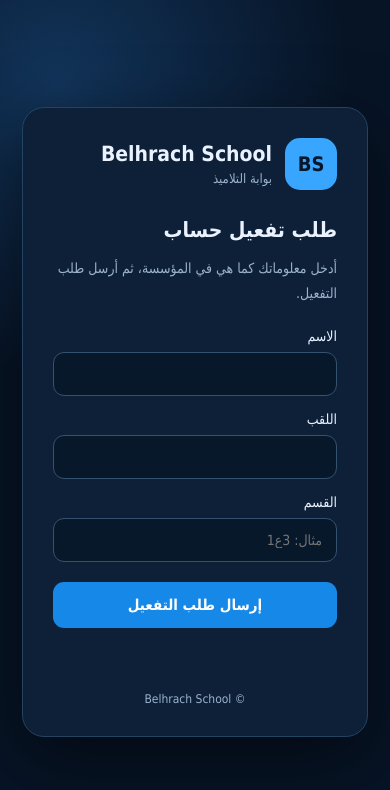
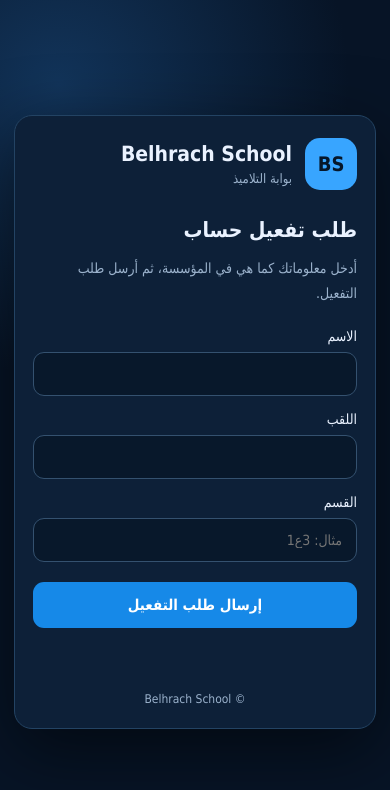
Before and after one commit to rfat27406-max/Students, a plain HTML site: page Belhrach-School-Student/index.html in a window 390 px wide. Drawn offline with Linux system fonts and the light colour scheme.

Commit message:
Update style.css

```diff
--- a/Belhrach-School-Student/style.css
+++ b/Belhrach-School-Student/style.css
@@ -1,12 +1,167 @@
-:root{font-family:Tahoma,Arial,sans-serif;color:#eaf2ff;background:#071426}
-*{box-sizing:border-box}body{min-height:100vh;margin:0;display:grid;place-items:center;padding:22px;background:radial-gradient(circle at 15% 10%,#12345a 0,transparent 35%),#071426}
-.panel{width:min(100%,480px);background:#0d2038;border:1px solid #234363;border-radius:22px;padding:30px;box-shadow:0 22px 70px #0008}
-.brand{display:flex;align-items:center;gap:13px;margin-bottom:28px}.mark{width:52px;height:52px;display:grid;place-items:center;border-radius:15px;background:#38a5ff;color:#061629;font-weight:900;font-size:20px}
-h1{font-size:21px;margin:0} .brand p,.muted,footer{color:#9bb2cc} .brand p{margin:5px 0 0;font-size:13px}
-h2{font-size:21px;margin:0 0 8px} .muted{line-height:1.8;font-size:14px}
-form{display:grid;gap:15px;margin-top:22px}label{display:grid;gap:8px;font-size:14px}
-input{width:100%;padding:13px 14px;border-radius:11px;border:1px solid #34516f;background:#08182b;color:white;font:inherit;outline:none}
-input:focus{border-color:#38a5ff;box-shadow:0 0 0 3px #38a5ff22}
-button{border:0;border-radius:11px;padding:14px;background:#1689e8;color:white;font:700 15px Tahoma;cursor:pointer;margin-top:5px}
-button:disabled{opacity:.6;cursor:wait}.secondary{background:#294662}.message{min-height:22px;font-size:14px;line-height:1.7;color:#ffd28a}
-footer{text-align:center;font-size:12px;margin-top:28px} [hidden]{display:none!important}
+
+:root {
+  font-family: Tahoma, Arial, sans-serif;
+  color: #eaf2ff;
+  background: #071426;
+}
+
+* {
+  box-sizing: border-box;
+}
+
+body {
+  min-height: 100vh;
+  margin: 0;
+  display: grid;
+  place-items: center;
+  padding: 22px;
+  background:
+    radial-gradient(circle at 15% 10%, #12345a 0, transparent 35%),
+    #071426;
+}
+
+.panel {
+  width: min(100%, 480px);
+  background: #0d2038;
+  border: 1px solid #234363;
+  border-radius: 22px;
+  padding: 30px;
+  box-shadow: 0 22px 70px #0008;
+}
+
+.brand {
+  display: flex;
+  align-items: center;
+  gap: 13px;
+  margin-bottom: 28px;
+}
+
+.mark {
+  width: 52px;
+  height: 52px;
+  display: grid;
+  place-items: center;
+  border-radius: 15px;
+  background: #38a5ff;
+  color: #061629;
+  font-weight: 900;
+  font-size: 20px;
+  flex-shrink: 0;
+}
+
+h1 {
+  font-size: 21px;
+  margin: 0;
+}
+
+.brand p,
+.muted,
+footer {
+  color: #9bb2cc;
+}
+
+.brand p {
+  margin: 5px 0 0;
+  font-size: 13px;
+}
+
+h2 {
+  font-size: 21px;
+  margin: 0 0 8px;
+}
+
+.muted {
+  line-height: 1.8;
+  font-size: 14px;
+}
+
+form {
+  display: grid;
+  gap: 15px;
+  margin-top: 22px;
+}
+
+label {
+  display: grid;
+  gap: 8px;
+  font-size: 14px;
+}
+
+input {
+  width: 100%;
+  padding: 13px 14px;
+  border-radius: 11px;
+  border: 1px solid #34516f;
+  background: #08182b;
+  color: white;
+  font: inherit;
+  outline: none;
+}
+
+input:focus {
+  border-color: #38a5ff;
+  box-shadow: 0 0 0 3px #38a5ff22;
+}
+
+button {
+  border: 0;
+  border-radius: 11px;
+  padding: 14px;
+  background: #1689e8;
+  color: white;
+  font: 700 15px Tahoma;
+  cursor: pointer;
+  margin-top: 5px;
+  transition: background .2s, opacity .2s;
+}
+
+button:hover:not(:disabled) {
+  background: #0875cf;
+}
+
+button:disabled {
+  opacity: .6;
+  cursor: wait;
+}
+
+.secondary {
+  background: #294662;
+}
+
+.secondary:hover:not(:disabled) {
+  background: #365b7e;
+}
+
+.message {
+  min-height: 22px;
+  font-size: 14px;
+  line-height: 1.7;
+  color: #ffd28a;
+}
+
+footer {
+  text-align: center;
+  font-size: 12px;
+  margin-top: 28px;
+}
+
+hr {
+  border: 0;
+  border-top: 1px solid #234363;
+  margin: 22px 0;
+}
+
+[hidden] {
+  display: none !important;
+}
+
+@media (max-width: 520px) {
+  body {
+    padding: 14px;
+  }
+
+  .panel {
+    padding: 22px 18px;
+    border-radius: 18px;
+  }
+}
```
